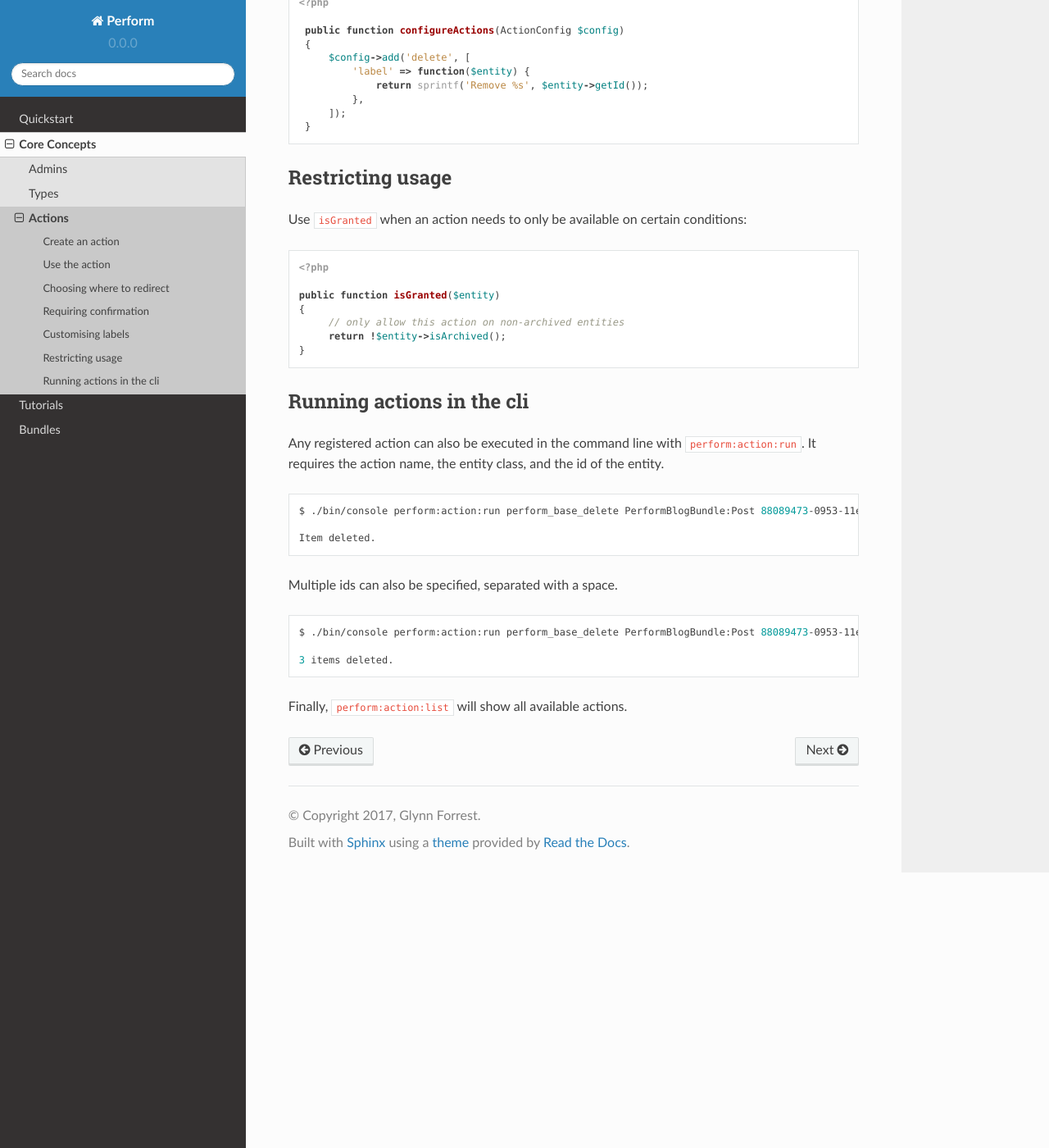
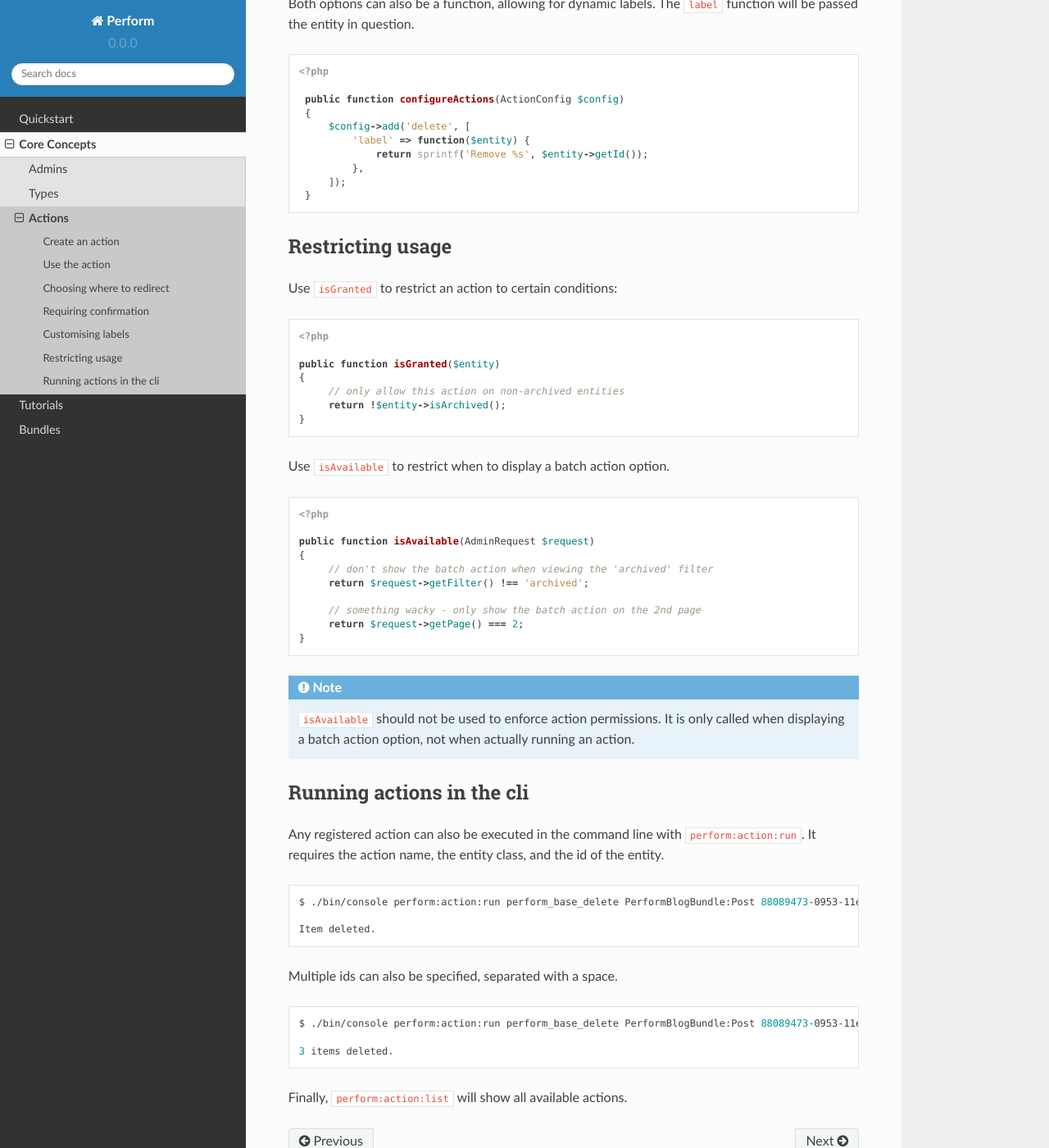
Before and after one commit to useperform/perform, a Sphinx documentation site: the page built from docs/core/actions.rst, in a window 1280 px wide and 1400 px high, scrolled down 4507 px. Shown: the whole window at 82% size. Built offline with Sphinx 7.4.7 and the Read the Docs theme 2.0.0, drawn with Linux system fonts in a browser that asks for light colours; pages that are not in the unit, such as notebooks, are missing from menus; some of the changed text lies outside the part shown.

Commit message:
docs: add note about isAvailable() method on actions

```diff
--- a/docs/core/actions.rst
+++ b/docs/core/actions.rst
@@ -65,6 +65,11 @@ Here is a basic action that simply logs the entities as JSON:
         }
 
         public function isGranted()
+        {
+            return true;
+        }
+
+        public function isAvailable()
         {
             return true;
         }
@@ -243,7 +248,7 @@ The ``label`` function will be passed the entity in question.
 Restricting usage
 -----------------
 
-Use ``isGranted`` when an action needs to only be available on certain conditions:
+Use ``isGranted`` to restrict an action to certain conditions:
 
 .. code-block:: php
 
@@ -254,6 +259,26 @@ Use ``isGranted`` when an action needs to only be available on certain condition
         // only allow this action on non-archived entities
         return !$entity->isArchived();
    }
+
+Use ``isAvailable`` to restrict when to display a batch action option.
+
+.. code-block:: php
+
+   <?php
+
+   public function isAvailable(AdminRequest $request)
+   {
+        // don't show the batch action when viewing the 'archived' filter
+        return $request->getFilter() !== 'archived';
+
+        // something wacky - only show the batch action on the 2nd page
+        return $request->getPage() === 2;
+   }
+
+.. note::
+   ``isAvailable`` should not be used to enforce action permissions.
+   It is only called when displaying a batch action option, not when
+   actually running an action.
 
 Running actions in the cli
 --------------------------
```
